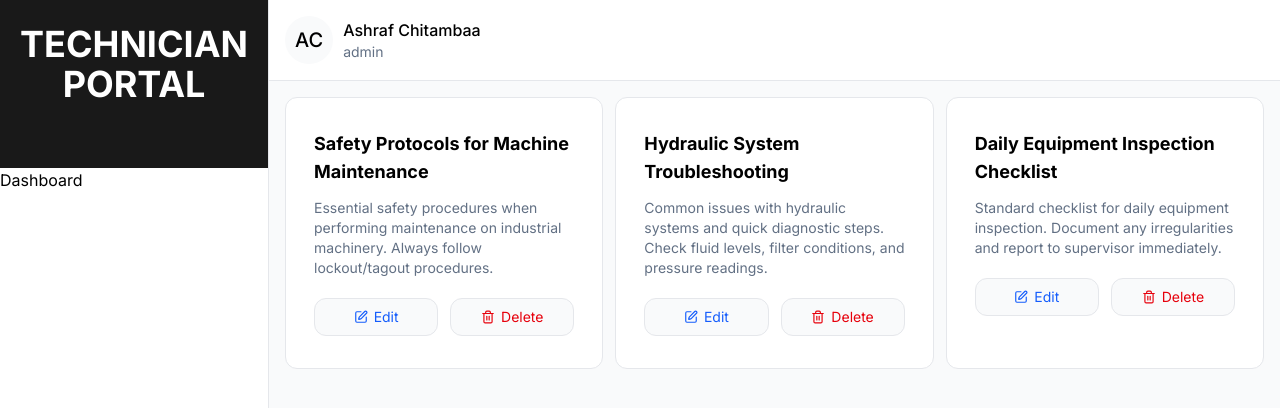
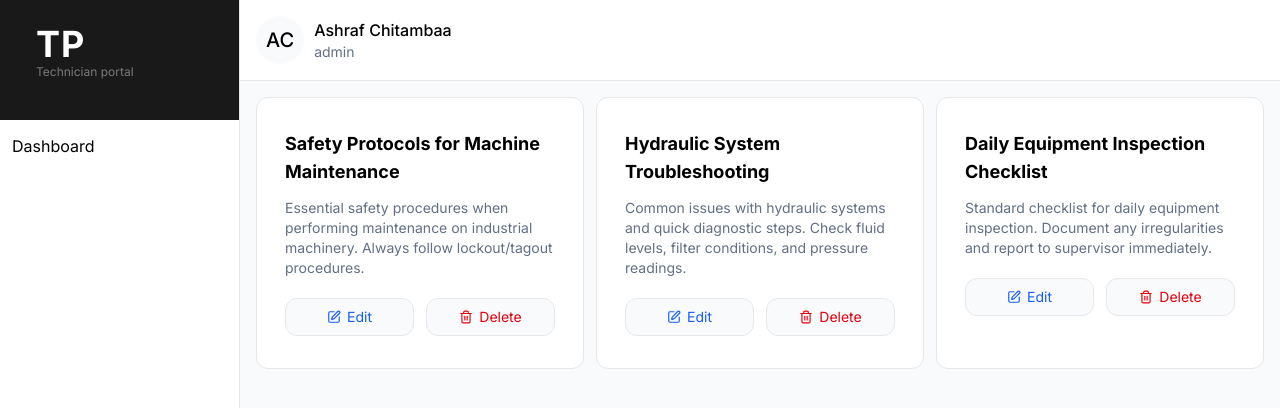
Before and after one commit to AshrafChitamba/react-frontend-assessment, a React (Vite) app: page / in a window 1280 px wide. Shown: the top 408 px of the page. Built offline with nearby package versions, Linux system fonts and the light colour scheme.

Commit message:
style - side_nav

```diff
--- a/src/components/SideNav.tsx
+++ b/src/components/SideNav.tsx
@@ -1,16 +1,41 @@
 import { Link } from "@tanstack/react-router";
+import { Menu } from "lucide-react";
+import { useState } from "react";
 
 export const SideNav = () => {
+  const [showLinks, setShowLinks] = useState(false);
+
+  const toggleLinks = () => setShowLinks((prevState) => !prevState);
+
   return (
-    <aside className="border-r h-screen bg-white">
-      <div className="bg-black/90 text-white px-5 pt-6 pb-16">
-        <h1 className="text-4xl font-bold text-center uppercase">
-          Technician <br /> Portal
-        </h1>
+    <aside className="relative border-r h-auto md:min-h-screen min-w-[240px] bg-white">
+      <div className="bg-black/90 text-white py-2.5 md:p-5 md:pt-6 md:pb-10">
+        <div className="container mx-auto px-4 flex justify-between items-center">
+          <div>
+            <h1 className="text-sm md:text-4xl font-bold uppercase tracking-wide">
+              tp
+            </h1>
+            <p className="text-[#797979] text-xs">Technician portal</p>
+          </div>
+          <div className="md:hidden">
+            <Menu color="#f2f2f2" size={20} onClick={toggleLinks} />
+          </div>
+        </div>
       </div>
 
-      <nav>
-        <Link to="/">Dashboard</Link>
+      <nav
+        className={`absolute md:relative top-14 md:top-0 left-0 w-full min-h-screen bg-white ${showLinks ? "translate-x-0" : "-translate-x-full md:translate-x-0"} transition-transform`}
+      >
+        <ul className="px-4 md:px-0 pt-4 md:pt-0">
+          <li>
+            <Link
+              to="/"
+              className="block p-3 md:py-3.5 hover:bg-[#f9fafb] focus:bg-[#f9fafb] focus:outline-none focus:border-none transition-colors"
+            >
+              Dashboard
+            </Link>
+          </li>
+        </ul>
       </nav>
     </aside>
   );
--- a/src/routes/__root.tsx
+++ b/src/routes/__root.tsx
@@ -4,7 +4,7 @@ import { Header } from "../components";
 import { SideNav } from "../components/SideNav";
 
 const RootLayout = () => (
-  <main className="flex">
+  <main className="flex flex-col md:flex-row">
     <SideNav />
     <div className="flex-1">
       <Header />
```
